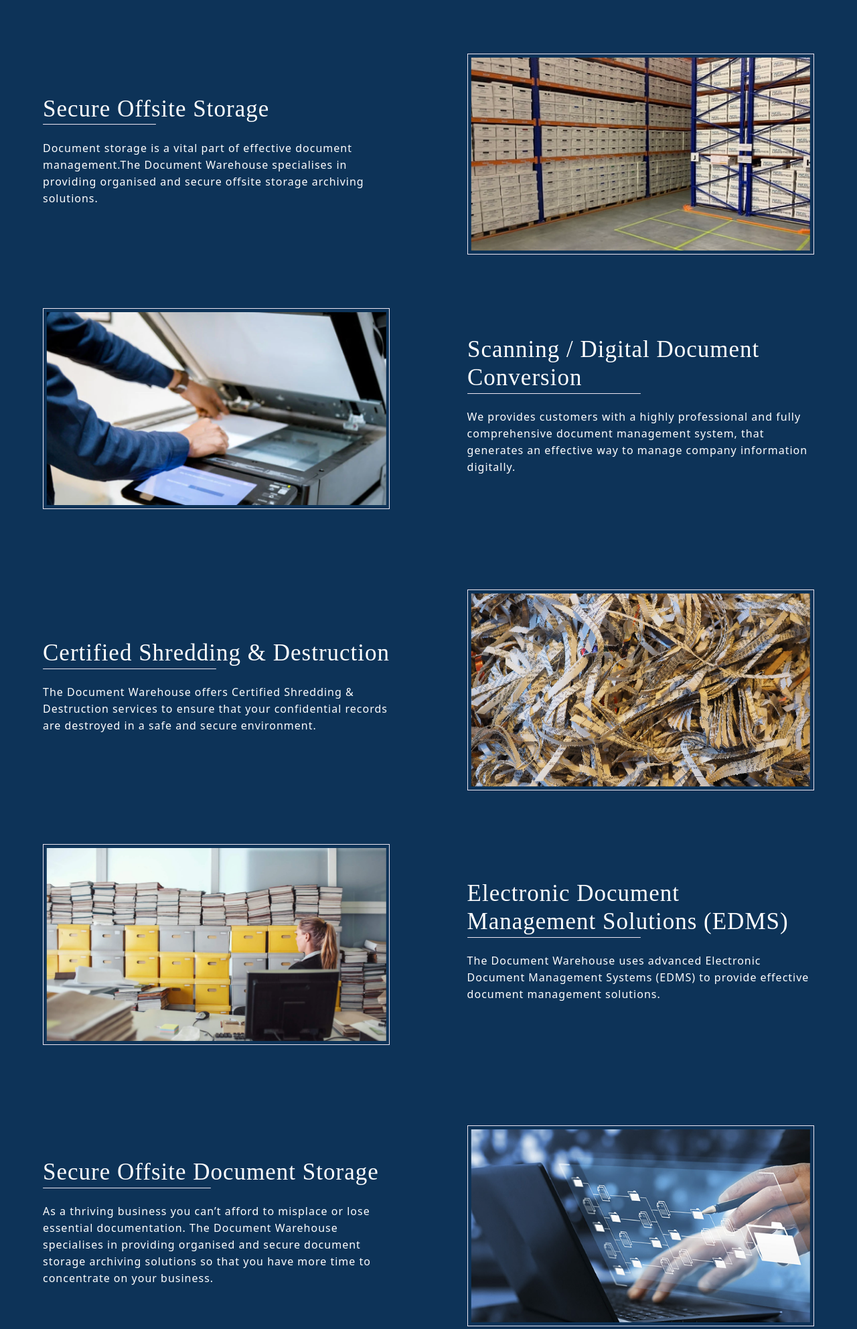
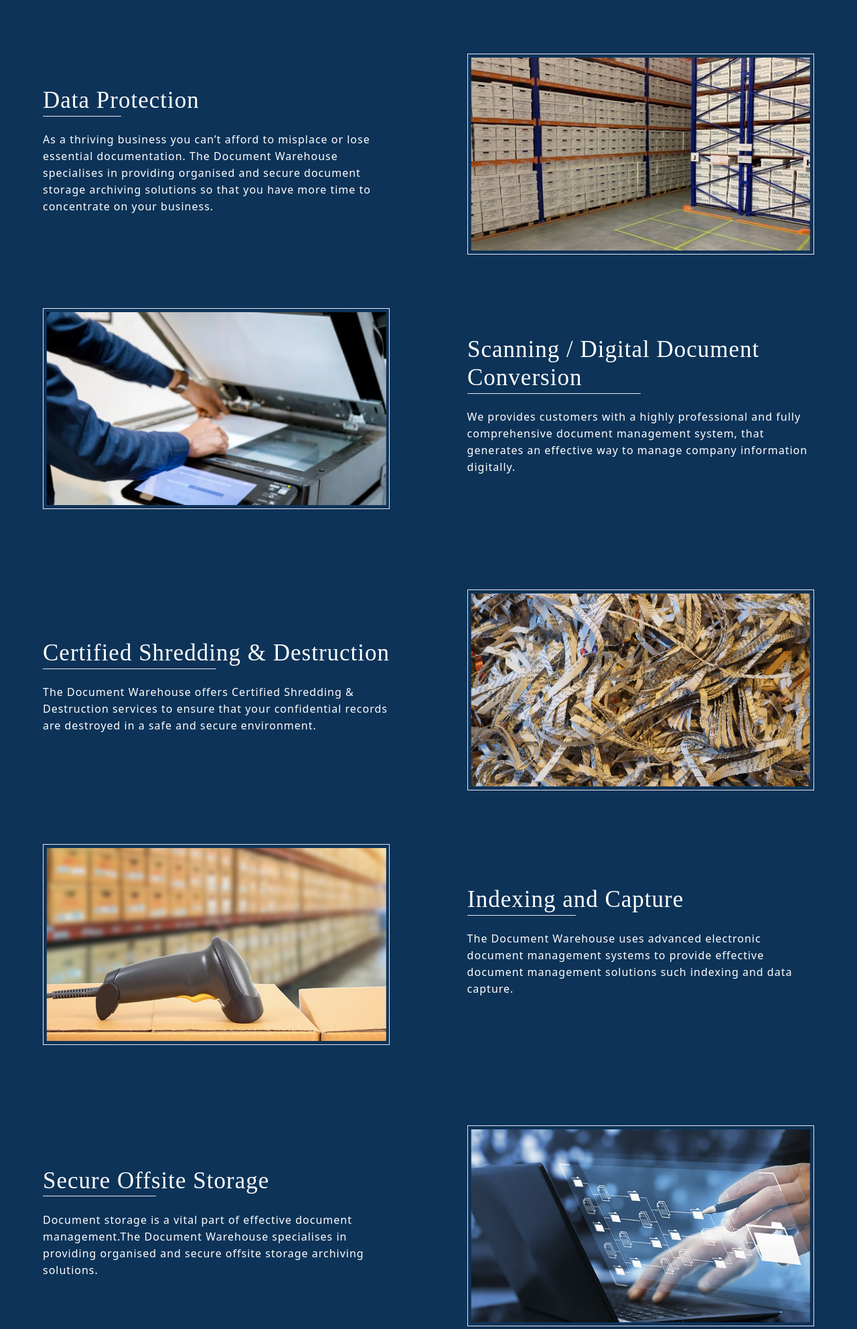
Before and after one commit to OwinoLucas/TDW, a Django app: page /products-and-services/ in a window 1280 px wide. Shown: the part 360-2344 px from the top of the page at 67% size. Run offline with Django 5.2, Linux system fonts and the light colour scheme; some libraries are stand-ins or nearby versions; some web fonts are replaced.

Commit message:
added changes

```diff
--- a/tdwsite/templates/about-us/operate.html
+++ b/tdwsite/templates/about-us/operate.html
@@ -49,7 +49,7 @@
             <div class="text-center" style="color: white;">
 
                 <h2 class="uppercase">Professional Document Storage and Records Management</h2>
-                <p><em>Leaders Since 1992</em></p>
+                <p><em>Operational Since 1992</em></p>
 
             </div>
 
--- a/tdwsite/templates/gallery/pics.html
+++ /dev/null
@@ -1,6 +0,0 @@
-{% extends 'base.html' %}
-{% load static %}
-{% block content %}
-
-
-{% endblock content %}
--- a/tdwsite/templates/gallery/vids.html
+++ /dev/null
@@ -1,6 +0,0 @@
-{% extends 'base.html' %}
-{% load static %}
-{% block content %}
-
-
-{% endblock content %}
--- a/tdwsite/templates/index.html
+++ b/tdwsite/templates/index.html
@@ -11,7 +11,7 @@
         <h1 class="home-head">
             Quality document storage and management solutions
         </h1>
-        <small class="small-home-head">/
+        <small class="small-home-head">
             Your data is safe with us
         </small>
         <div class="home-btns">
--- a/tdwsite/templates/nav.html
+++ b/tdwsite/templates/nav.html
@@ -33,7 +33,7 @@
                         </li>
 
                         <li class="dropdown-link" onclick="">
-                            <a href="{% url 'news' %}" onclick="">
+                            <a href="https://www.linkedin.com/in/the-document-warehouse-ke-570458228/" onclick="">
                                 News
                             </a>
                         </li>
@@ -76,11 +76,7 @@
                             </a>
                         </li>
 
-                        <li class="dropdown-link" onclick="">
-                            <a href="{% url 'storage' %}" onclick="">
-                                Backup Media Vault Storage
-                            </a>
-                        </li>
+
                         <div class="arrow"></div>
                     </ul>
                 </div>
@@ -93,15 +89,16 @@
                 </a>
                 <div class="dropdown" onclick="">
                     <ul>
+                        <!-- <li class="dropdown-link" onclick="">
+                            <a href="https://thedocumentwarehouse.com/ken/wp-content/uploads/sites/5/2023/08/DATA-PROTECTION-POLICY.docx.pdf" onclick="">
+
+                            </a>
+                        </li> -->
                         <li class="dropdown-link" onclick="">
-                            <a href="https://thedocumentwarehouse.com/ken/wp-content/uploads/sites/5/2023/08/DATA-PROTECTION-POLICY.docx.pdf" onclick="">
+                            <a href="{% url 'storage' %}" onclick="">
                                 Data Protection Act Kenya, 2019
                             </a>
                         </li>
-                        <!-- <li class="dropdown-link" onclick="">
-                            <a href="{% url 'enquiry' %}" onclick="">
-                                Enquiry
-                        </li> -->
                         <li class="dropdown-link" onclick="">
                             <a href="{% url 'policy' %}" onclick="">
                                 Privacy Policy
--- a/tdwsite/templates/prod&services/prod&services.html
+++ b/tdwsite/templates/prod&services/prod&services.html
@@ -25,14 +25,14 @@
                     data-aos-easing="ease-in-sine"
                     data-aos-duration="800"
                     style="color: white;">
-                    Secure Offsite Storage
+                    Data Protection
                 </h2>
 
                 <p class="gen-p" ata-aos="fade-up"
                     data-aos-easing="ease-in-sine"
                     data-aos-duration="800"
                     style="color: white;">
-                    Document storage is a vital part of effective document management.The Document Warehouse specialises in providing organised and secure offsite storage archiving solutions.
+                    As a thriving business you can’t afford to misplace or lose essential documentation. The Document Warehouse specialises in providing organised and secure document storage archiving solutions so that you have more time to concentrate on your business.
                 </p>
             </div>
 
@@ -119,14 +119,14 @@
                     data-aos-easing="ease-in-sine"
                     data-aos-duration="800"
                     style="color: white;">
-                    Electronic Document Management Solutions (EDMS)
+                    Indexing and Capture
                 </h2>
 
                 <p class="gen-p" data-aos="fade-up"
                     data-aos-easing="ease-in-sine"
                     data-aos-duration="800"
                     style="color: white;">
-                    The Document Warehouse uses advanced Electronic Document Management Systems (EDMS) to provide effective document management solutions.
+                    The Document Warehouse uses advanced electronic document management systems to provide effective document management solutions such indexing and data capture.
                 </p>
             </div>
 
@@ -136,7 +136,7 @@
             <div class="activities-cnt-img" data-aos="zoom-in"
                 data-aos-easing="ease-in-sine"
                 data-aos-duration="800">
-                <img class="act-cnt-img" src="{% static 'images/pic1.webp' %}" >
+                <img class="act-cnt-img" src="{% static 'images/pic5.jpg' %}" >
             </div>
         </div>
     </div>
@@ -150,14 +150,13 @@
                     data-aos-easing="ease-in-sine"
                     data-aos-duration="800"
                     style="color: white;">
-                    Secure Offsite Document Storage
+                    Secure Offsite Storage
                 </h2>
-
                 <p class="gen-p" ata-aos="fade-up"
                     data-aos-easing="ease-in-sine"
                     data-aos-duration="800"
                     style="color: white;">
-                    As a thriving business you can’t afford to misplace or lose essential documentation. The Document Warehouse specialises in providing organised and secure document storage archiving solutions so that you have more time to concentrate on your business.
+                    Document storage is a vital part of effective document management.The Document Warehouse specialises in providing organised and secure offsite storage archiving solutions.
                 </p>
             </div>
 
@@ -181,14 +180,14 @@
                     data-aos-easing="ease-in-sine"
                     data-aos-duration="800"
                     style="color: white;">
-                    COMBOX Document Filing
+                    On-site in-house document management
                 </h2>
 
                 <p class="gen-p" data-aos="fade-up"
                     data-aos-easing="ease-in-sine"
                     data-aos-duration="800"
                     style="color: white;">
-                    A unique product exclusively offered by The Document Warehouse, the Combox© is an affordable physical on-site document archive storage or filing solution designed especially to improve your current document management system.
+                    We have a team of dedicated and professional on-site document management experts to ensure clients can store, retrieve and destroy their documents in a safe and secure environment.
                 </p>
             </div>
 
--- a/tdwsite/urls.py
+++ b/tdwsite/urls.py
@@ -7,11 +7,9 @@ urlpatterns=[
     path('contact-us/', contact, name='contact'),
     path('FAQs/', FAQs, name='FAQs'),
     path('history/', history, name='history'),
-    path('news/', news, name='news'),
+    path('careers/', news, name='news'),
     path('operate/', operate, name='operate'),
     path('overview/', overview, name='overview'),
-    path('pics/', pics, name='pics'),
-    path('vids/', vids, name='vids'),
     path('downloads/', downloads, name='downloads'),
     path('dpa/', dpa, name='dpa'),
     path('enquiry/', enquiry, name='enquiry'),
@@ -20,7 +18,7 @@ urlpatterns=[
     path('scanning/', scanning, name='scanning'),
     path('shredding/', shredding, name='shredding'),
     path('sos/', sos, name='sos'),
-    path('storage/', storage, name='storage'),
+    path('data-protection-act/', storage, name='storage'),
     path('useful-numbers/', dials, name='dials'),
     path('products-and-services/', prod_and_services, name='prod_and_services'),
 ]
--- a/tdwsite/views.py
+++ b/tdwsite/views.py
@@ -37,15 +37,6 @@ def overview(request):
 
     return render(request, 'about-us/overview.html')
 
-def pics(request):
-
-
-    return render(request, 'gallery/pics.html')
-
-def vids(request):
-
-
-    return render(request, 'gallery/vids.html')
 
 
 def downloads(request):
@@ -96,7 +87,7 @@ def sos(request):
 def storage(request):
 
 
-    return render(request, 'prod&services/storage.html')
+    return render(request, 'governance/storage.html')
 
 def dials(request):
 
```
Also changed, not shown: tdwsite/templates/about-us/overview.html (+5 -6 lines), tdwsite/templates/governance/storage.html (added, +52 -0 lines), tdwsite/templates/prod&services/storage.html (deleted, +0 -45 lines), static/images/post 16.png (added), 1 other file.
